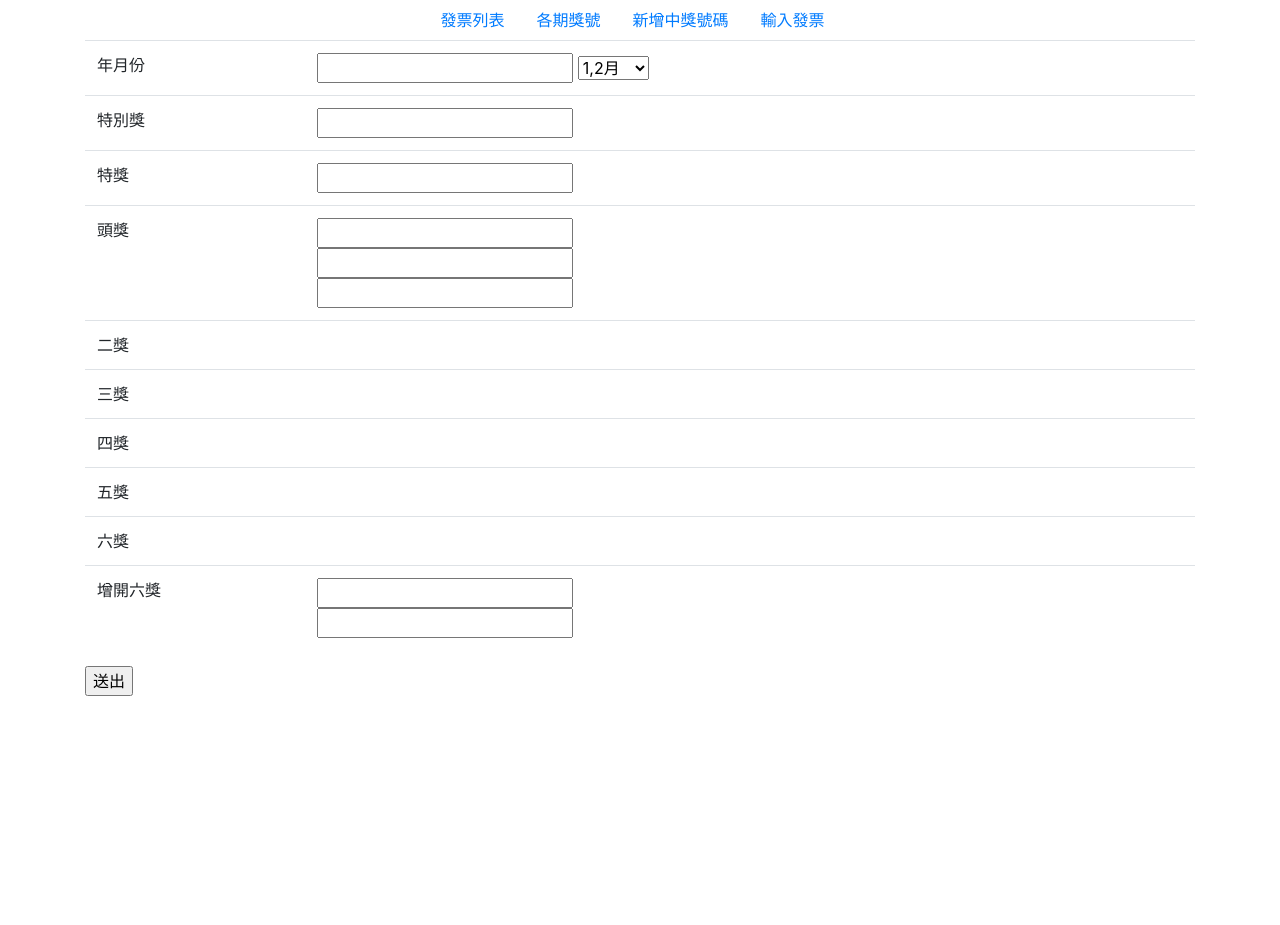
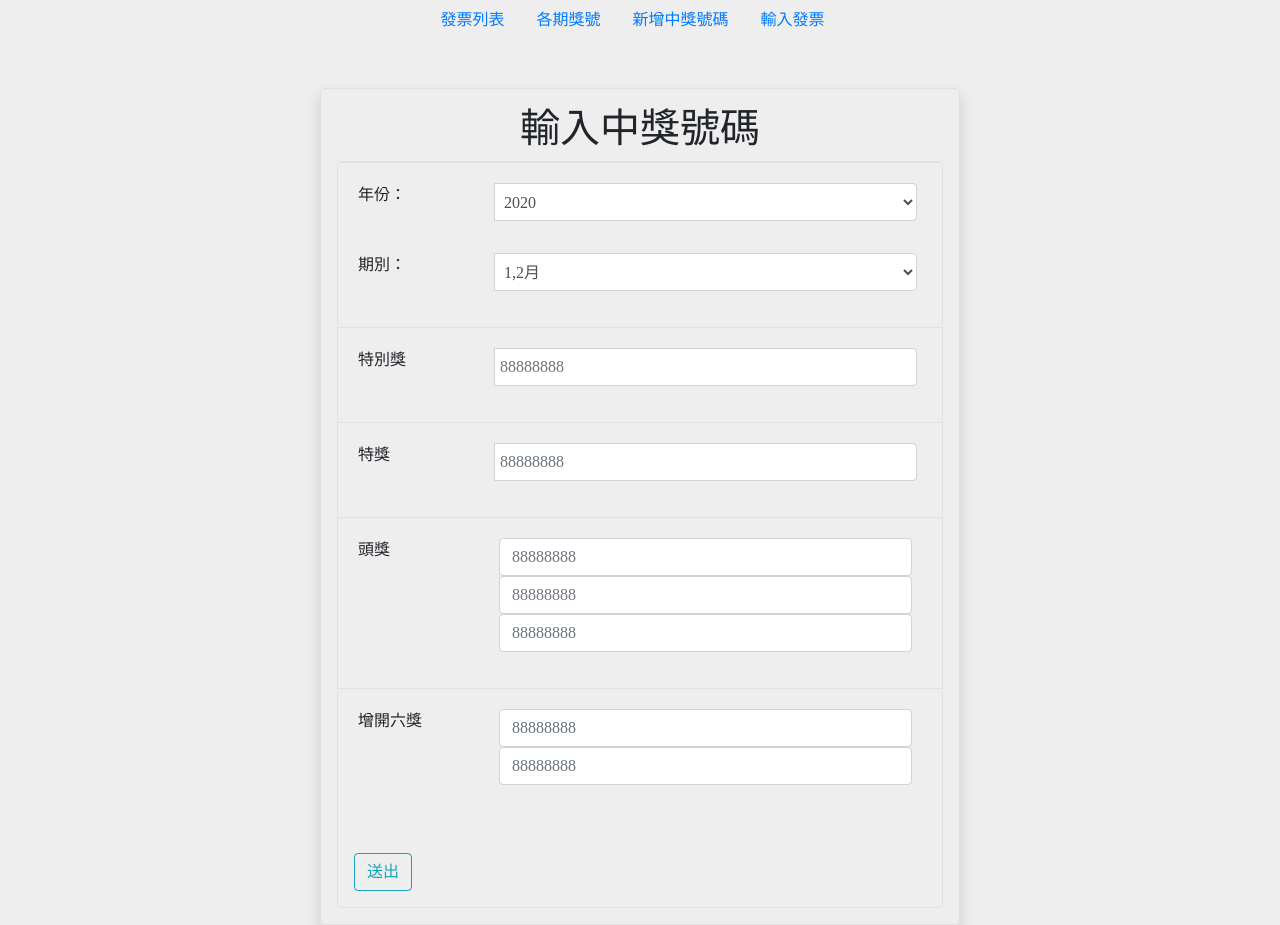
Before and after one commit to wdaweb/invoice-chang180, a PHP site: page /add_invoice.php in a window 1280 px wide. Before the commit the page ends 696 px from the top, so only its background shows below. Run offline with PHP 8.4, Linux system fonts and the light colour scheme.

Commit message:
持續進行外觀調整

```diff
--- a/add_invoice.php
+++ b/add_invoice.php
@@ -7,73 +7,103 @@
     <title>新增開獎獎號</title>
     <!-- <link rel="stylesheet" href="./css/style.css"> -->
     <link rel="stylesheet" href="https://stackpath.bootstrapcdn.com/bootstrap/4.5.0/css/bootstrap.min.css" integrity="sha384-9aIt2nRpC12Uk9gS9baDl411NQApFmC26EwAOH8WgZl5MYYxFfc+NcPb1dKGj7Sk" crossorigin="anonymous">
+    <style>
+        body {
+            font-family: "微軟正黑體";
+            min-width: 600px;
+            min-height: 100vh;
+            background: #eee;
+        }
+    </style>
 </head>
 
 <body>
-    <div class="container">
     <?php include "./include/header.php"; ?>
+    <div class="container-fluid mt-5 p-3 col-6 flex-column justify-content-center border rounded-lg shadow">
+        <h1 class="text-center">輸入中獎號碼</h1>
 
-        <form action="save_number.php" method="post">
+        <form class="border rounded-lg" action="save_number.php" method="post">
             <table class="table">
                 <tr>
-                    <td>年月份</td>
+                    <!-- <td>年月份</td> -->
                     <td>
-                        <input type="number" name="year" id="">
-                        <select name="period">
+                        <div class="input-group form-row mb-3 p-2">
+                            <label class="col-3" for="year"> 年份：</label>
+                            <select class="form-control col-9" name="year">
+                                <option value="2020">2020</option>
+                                <option value="2021">2021</option>
+                                <option value="2022">2022</option>
+                            </select>
+                        </div>
+                        <div class="input-group form-row mb-3 p-2">
+                            <label class="col-3" for="period">期別：</label>
+                            <select class="form-control col-9" name="period">
+                                <option value="1">1,2月</option>
+                                <option value="2">3,4月</option>
+                                <option value="3">5,6月</option>
+                                <option value="4">7,8月</option>
+                                <option value="5">9,10月</option>
+                                <option value="6">11,12月</option>
+                            </select>
+                        </div>
+                        <!-- <input class="" type="number" name="year" id=""> -->
+                        <!-- <select class="" name="period">
                             <option value="1">1,2月</option>
                             <option value="2">3,4月</option>
                             <option value="3">5,6月</option>
                             <option value="4">7,8月</option>
                             <option value="5">9,10月</option>
                             <option value="6">11,12月</option>
-                        </select>
+                        </select> -->
                     </td>
                 </tr>
                 <tr>
-                    <td>特別獎</td>
-                    <td><input type="number" name="num1"></td>
-                </tr>
-                <tr>
-                    <td>特獎</td>
-                    <td><input type="number" name="num2"></td>
-                </tr>
-                <tr>
-                    <td>頭獎</td>
                     <td>
-                        <input type="number" name="num3[]"><br>
-                        <input type="number" name="num3[]"><br>
-                        <input type="number" name="num3[]">
+
+                        <div class="input-group mb-3 p-2 form-row">
+                            <label class="form-label col-3" for="num1">特別獎</label>
+                            <input class="form-control col-9" type="text" name="num1" pattern="\d{8}" placeholder="88888888" maxlength="8" required>
+                        </div>
                     </td>
                 </tr>
                 <tr>
-                    <td>二獎</td>
-                    <td></td>
-                </tr>
-                <tr>
-                    <td>三獎</td>
-                    <td></td>
-                </tr>
-                <tr>
-                    <td>四獎</td>
-                    <td></td>
-                </tr>
-                <tr>
-                    <td>五獎</td>
-                    <td></td>
-                </tr>
-                <tr>
-                    <td>六獎</td>
                     <td>
 
+                        <div class="input-group mb-3 p-2 form-row">
+                            <label class="form-label col-3" for="num1">特獎</label>
+                            <input class="form-control col-9" type="text" name="num2" pattern="\d{8}" placeholder="88888888" maxlength="8" required>
+                        </div>
                     </td>
                 </tr>
                 <tr>
-                    <td>增開六獎</td>
-                    <td><input type="number" name="num4[]"><br>
-                        <input type="number" name="num4[]"></td>
+                    <td>
+
+                        <div class="input-group mb-3 p-2 form-row">
+                            <label class="form-label col-3 flex-column" for="num3[]">頭獎</label>
+                            <div class="flex-column col-9">
+
+                                <input class="form-control" type="text" name="num3[]" pattern="\d{8}" placeholder="88888888" maxlength="8" required>
+                                <input class="form-control" type="text" name="num3[]" pattern="\d{8}" placeholder="88888888" maxlength="8" required>
+                                <input class="form-control" type="text" name="num3[]" pattern="\d{8}" placeholder="88888888" maxlength="8">
+                            </div>
+                        </div>
+                    </td>
+                </tr>
+                <tr>
+                    <td>
+
+                        <div class="input-group mb-3 p-2 form-row">
+                            <label class="form-label col-3 flex-column" for="num4[]">增開六獎</label>
+                            <div class="flex-column col-9">
+
+                                <input class="form-control" type="text" name="num4[]" pattern="\d{8}" placeholder="88888888" maxlength="8" required>
+                                <input class="form-control" type="text" name="num4[]" pattern="\d{8}" placeholder="88888888" maxlength="8" required>
+                            </div>
+                        </div>
+                    </td>
                 </tr>
             </table>
-            <input type="submit" value="送出">
+            <input class="m-3 btn btn-outline-info" type="submit" value="送出">
         </form>
     </div>
 
--- a/index.php
+++ b/index.php
@@ -24,7 +24,7 @@
     <?php include "./include/header.php"; ?>
     <div class="container-fluid mt-5 p-3 col col-6 d-flex justify-content-center border rounded-lg shadow">
         <form action="save_invoice.php" method="post">
-            <h2>輸入發票號碼</h2>
+            <h1 class="text-center">輸入發票號碼</h1>
             <div class="input-group form-row mb-3 p-2">
                 <label class="col-3" for="year"> 年份：</label>
                 <select class="form-control col-9" name="year">
```
Also changed, not shown: invoice.php (+7 -7 lines), README.md.
